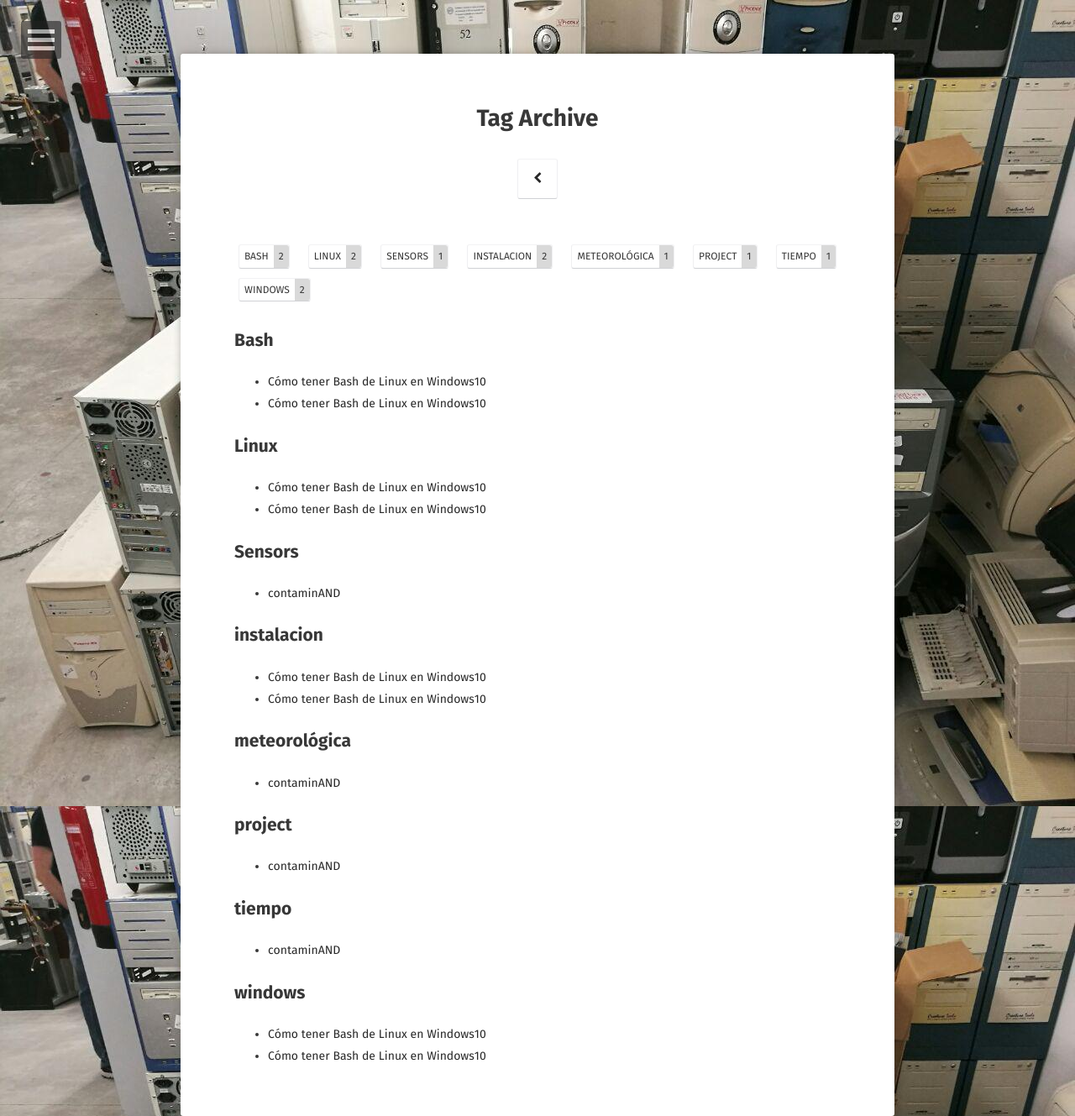
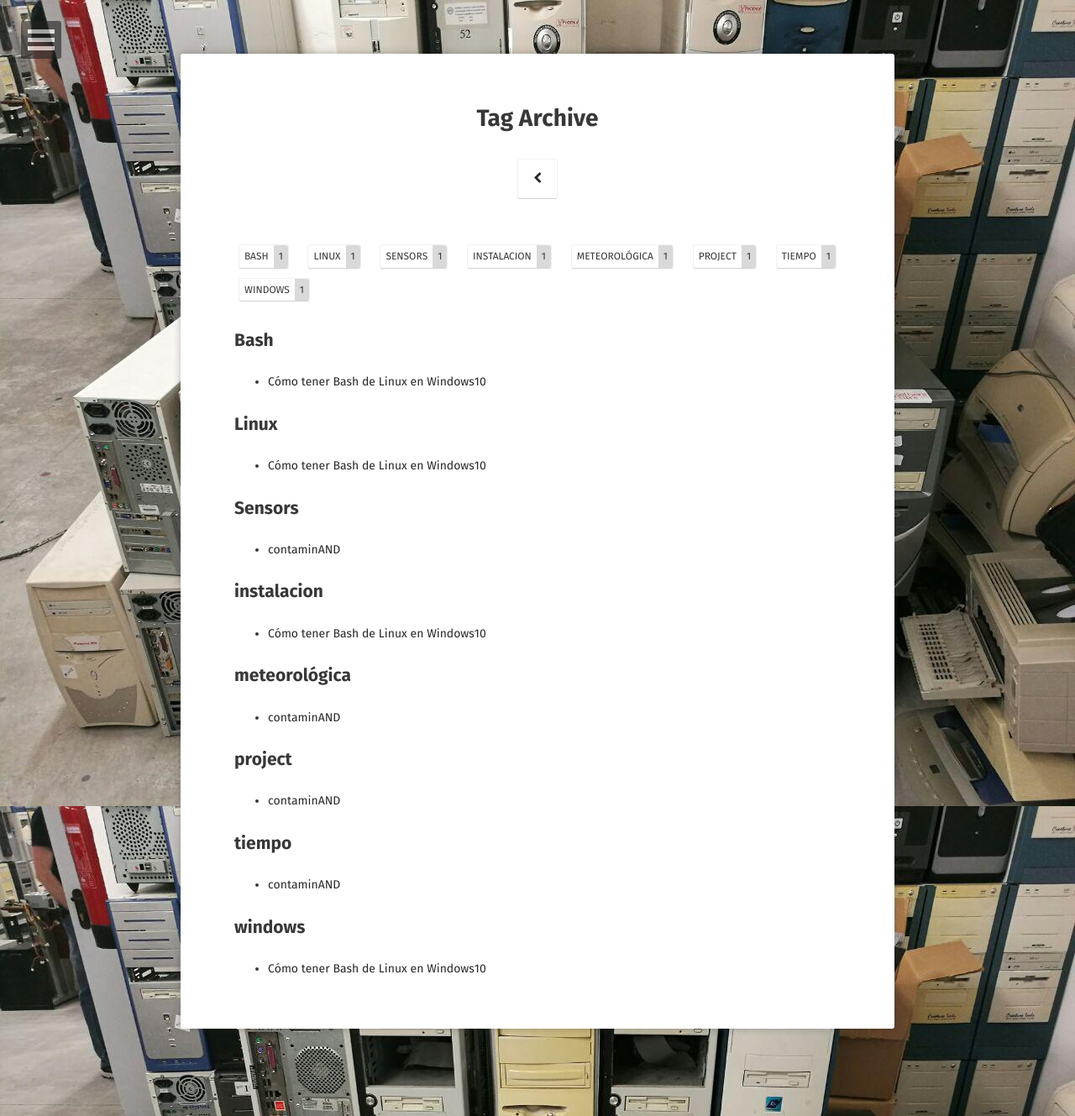
Before and after one commit to Makova/MakovaLibre, a Jekyll site: the page built from tags/index.html, in a window 1280 px wide. Shown: the whole page at 84% size. Built offline with Jekyll 4.4.1, drawn with Linux system fonts in a browser that asks for light colours; some web fonts are replaced.

Commit message:
elimino el .md

```diff
--- a/_posts/2017-04-02-instalar-bash-linux.markdown
+++ b/_posts/2017-04-02-instalar-bash-linux.markdown
@@ -20,7 +20,7 @@ Lo primero es activar o unirse al programa *Insider Build* para tener acceso a f
 Una vez reiniciado el sistema, volver a *Advanced Windows Update* y elegir la actualización de pre-lanzamiento y seleccionar la opción *Rápido o como yo, Aplazado*
 
 <figure>
-    <img src="{{site.url}}/assets/images/bash-windows10/Bash0.png">
+    <img src="https://github.com/Makova/MakovaLibre/blob/master/assets/images/bash-windows10/Bash0.png">
 </figure>
 
 A continuación ir a Configuración del desarrollador y elegir Modo desarrollador.
@@ -32,5 +32,5 @@ A continuación ir a Configuración del desarrollador y elegir Modo desarrollado
 Una vez hecho esto, abra "activar y desactivar las características de Windows" y seleccione Subsistema de Windows para Linux (beta).
 
 <figure>
-    <img src="{{site.url}}/assets/images/bash-windows10/Bash1.png">
+    <img src="https://github.com/Makova/MakovaLibre/blob/master/assets/images/bash-windows10/Bash1.png">
 </figure>
--- a/_posts/2017-04-02-instalar-bash-linux.md
+++ /dev/null
@@ -1,36 +0,0 @@
----
-layout: post
-title: "Cómo tener Bash de Linux en Windows10"
-date: 2017-04-02
-excerpt: "Cuando se quieres aprender Bash desde Windows."
-tags: [Linux, Bash, windows, instalacion]
-comments: false
----
-
-Antes de nada advertir que disponer de BAsh Linux en Windows10 no es lo mismo que
-tener una distribución GNU/Linux corriendo en Windows. Por mucho que se diga
-o se quiera hacer creer, dista mucho de la realidad.
-
-Después de esto, comenzamos.
-
-### Instalar Linux Bash para Windows 10
-
-Lo primero es activar o unirse al programa *Insider Build* para tener acceso a funciones de pre-lanzamiento. Abrimos *Configuración de actualizaciones* y vamos a *Opciones Avanzadas*  Siguiendo las instrucciones no unimos al programa *Insider Build* . Se requiere que inicie sesión con la cuenta de Microsoft y reinciar el sistema.
-
-Una vez reiniciado el sistema, volver a *Advanced Windows Update* y elegir la actualización de pre-lanzamiento y seleccionar la opción *Rápido o como yo, Aplazado*
-
-<figure>
-    <img src="https://github.com/Makova/MakovaLibre/blob/master/assets/images/bash-windows10/Bash0.png">
-</figure>
-
-A continuación ir a Configuración del desarrollador y elegir Modo desarrollador.
-
-<figure>
-    <img src="{{site.url}}/assets/images/bash-windows10/Bash5.png">
-</figure>
-
-Una vez hecho esto, abra "activar y desactivar las características de Windows" y seleccione Subsistema de Windows para Linux (beta).
-
-<figure>
-    <img src="https://github.com/Makova/MakovaLibre/blob/master/assets/images/bash-windows10/Bash1.png">
-</figure>
```
